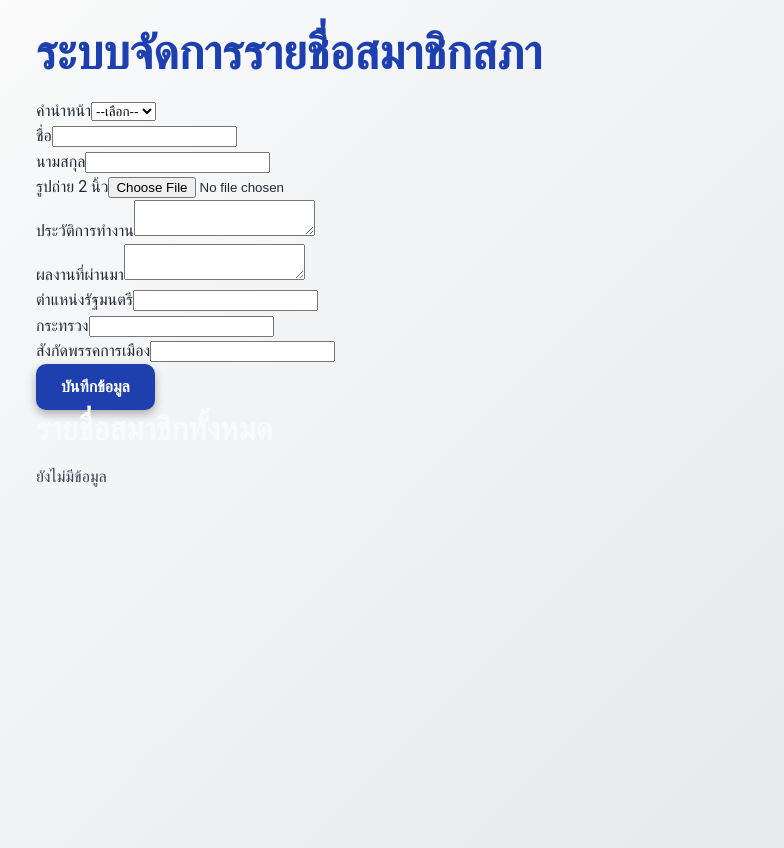
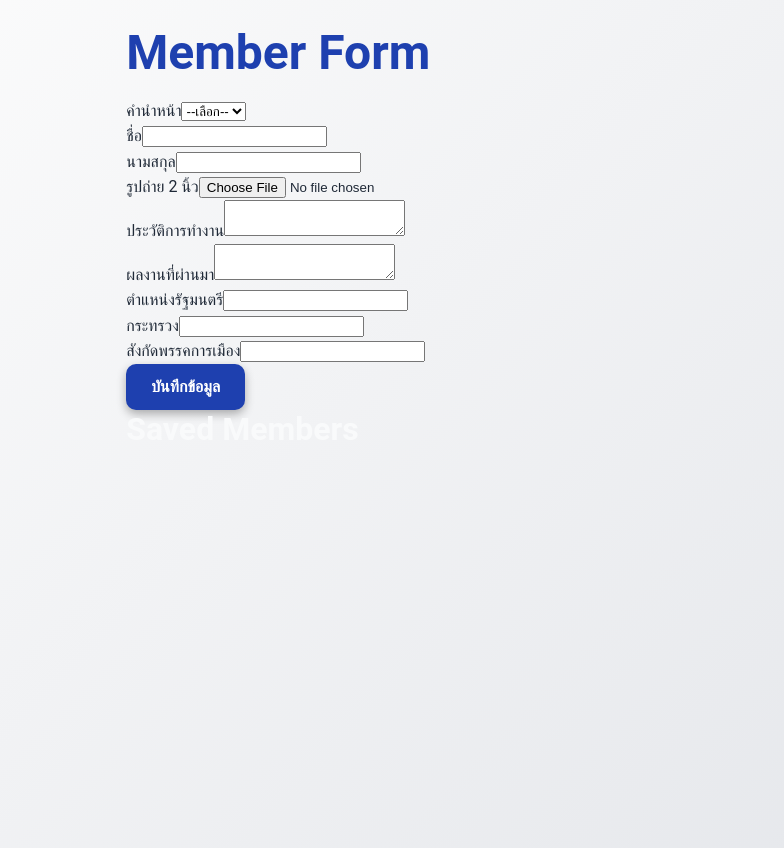
Before and after one commit to Chabiao44/palace, a React (Vite) app: page / in a window 1280 px wide. Shown: the whole page, without its empty margins (351-1135 px from the left). Built offline with nearby package versions, Linux system fonts and the light colour scheme.

Commit message:
App.tsx/MemberForm.tsx

```diff
--- a/src/App.tsx
+++ b/src/App.tsx
@@ -1,12 +1,12 @@
+// App.tsx
 import { useState } from "react";
 import MemberForm from "./MemberForm";
-import { v4 as uuidv4 } from "uuid";
 
-type Member = {
-  id: string;
+type MemberFormData = {
   prefix: string;
   firstName: string;
   lastName: string;
+  photo?: FileList;
   workHistory?: string;
   achievements?: string;
   ministerRole?: string;
@@ -14,100 +14,34 @@ type Member = {
   politicalParty: string;
 };
 
-function App() {
-  const [members, setMembers] = useState<Member[]>([]);
-  const [editingMember, setEditingMember] = useState<Member | null>(null);
+export default function App() {
+  const [members, setMembers] = useState<MemberFormData[]>([]);
 
-  const handleAddMember = (data: Omit<Member, "id">) => {
-    setMembers([...members, { id: uuidv4(), ...data }]);
-  };
+  // สำหรับแก้ไข member เราจะเก็บ selectedMember
+  const [selectedMember, setSelectedMember] = useState<MemberFormData | undefined>(undefined);
 
-  const handleUpdateMember = (data: Omit<Member, "id">) => {
-    if (!editingMember) return;
-    setMembers(
-      members.map((m) => (m.id === editingMember.id ? { ...m, ...data } : m))
-    );
-    setEditingMember(null);
-  };
-
-  const handleDeleteMember = (id: string) => {
-    setMembers(members.filter((m) => m.id !== id));
-  };
-
-  const handleEditClick = (member: Member) => {
-    setEditingMember(member);
+  const handleAddMember = (data: MemberFormData) => {
+    setMembers((prev) => [...prev, data]);
+    console.log("Saved Member:", data);
   };
 
   return (
-    <div className="min-h-screen bg-gradient-to-r from-blue-900 via-indigo-900 to-red-900 p-8 text-gray-100 font-serif">
-      {/* Header */}
-      <h1 className="text-5xl font-extrabold text-center text-yellow-400 mb-10 drop-shadow-lg">
-        ระบบจัดการรายชื่อสมาชิกสภา
-      </h1>
+    <div className="p-4">
+      <h1 className="text-2xl font-bold mb-4">Member Form</h1>
 
-      {/* Form */}
-      <div className="max-w-4xl mx-auto mb-12">
-        <MemberForm
-          onSubmit={editingMember ? handleUpdateMember : handleAddMember}
-          defaultValues={editingMember ?? undefined}
-        />
-      </div>
+      <MemberForm
+        onSubmit={handleAddMember}
+        defaultValues={selectedMember} // ส่ง undefined หรือ member ที่เลือก
+      />
 
-      {/* Member List */}
-      <div className="max-w-4xl mx-auto">
-        <h2 className="text-3xl font-bold mb-6 text-gray-200 border-b-2 border-yellow-400 pb-2">
-          รายชื่อสมาชิกทั้งหมด
-        </h2>
-
-        {members.length === 0 ? (
-          <p className="text-gray-300 text-lg italic">ยังไม่มีข้อมูล</p>
-        ) : (
-          <div className="grid gap-6">
-            {members.map((member) => (
-              <div
-                key={member.id}
-                className="bg-gray-800 border-l-4 border-yellow-400 p-6 rounded-xl shadow-2xl hover:shadow-3xl transition transform hover:-translate-y-1"
-              >
-                <div className="space-y-2">
-                  <p>
-                    <span className="font-bold text-blue-400">ชื่อ:</span>{" "}
-                    {member.prefix} {member.firstName} {member.lastName}
-                  </p>
-                  <p>
-                    <span className="font-bold text-blue-400">กระทรวง:</span>{" "}
-                    {member.ministry || "-"}
-                  </p>
-                  <p>
-                    <span className="font-bold text-blue-400">ตำแหน่ง:</span>{" "}
-                    {member.ministerRole || "-"}
-                  </p>
-                  <p>
-                    <span className="font-bold text-blue-400">พรรค:</span>{" "}
-                    {member.politicalParty}
-                  </p>
-                </div>
-
-                <div className="flex flex-col space-y-3 mt-4 md:mt-0 md:flex-row md:space-x-4 md:space-y-0 justify-end">
-                  <button
-                    onClick={() => handleEditClick(member)}
-                    className="bg-yellow-400 hover:bg-yellow-500 text-gray-900 font-bold px-6 py-2 rounded-lg shadow-lg transition"
-                  >
-                    แก้ไข
-                  </button>
-                  <button
-                    onClick={() => handleDeleteMember(member.id)}
-                    className="bg-red-600 hover:bg-red-700 text-white font-bold px-6 py-2 rounded-lg shadow-lg transition"
-                  >
-                    ลบ
-                  </button>
-                </div>
-              </div>
-            ))}
-          </div>
-        )}
-      </div>
+      <h2 className="text-xl font-semibold mt-6">Saved Members</h2>
+      <ul className="mt-2">
+        {members.map((m, index) => (
+          <li key={index} className="border p-2 my-1 rounded">
+            {m.prefix} {m.firstName} {m.lastName} - {m.politicalParty}
+          </li>
+        ))}
+      </ul>
     </div>
   );
 }
-
-export default App;
--- a/src/MemberForm.tsx
+++ b/src/MemberForm.tsx
@@ -1,16 +1,12 @@
-// MemberForm.tsx
 import { useForm } from "react-hook-form";
 import { zodResolver } from "@hookform/resolvers/zod";
 import { z } from "zod";
-import { Member } from "./types"; // สมมติคุณมี type Member
 
 const MemberSchema = z.object({
   prefix: z.string().min(1, "จำเป็นต้องเลือกคำนำหน้า"),
   firstName: z.string().min(1, "กรุณากรอกชื่อ"),
   lastName: z.string().min(1, "กรุณากรอกนามสกุล"),
-  photo: z
-    .any()
-    .refine((file) => file?.length === 1, "กรุณาอัปโหลดรูปถ่าย 2 นิ้ว"),
+  photo: z.any().optional().refine((file) => !file || file.length === 1, "กรุณาอัปโหลดรูปถ่าย 2 นิ้ว"),
   workHistory: z.string().optional(),
   achievements: z.string().optional(),
   ministerRole: z.string().optional(),
@@ -36,10 +32,7 @@ export default function MemberForm({ onSubmit, defaultValues }: MemberFormProps)
   });
 
   return (
-    <form
-      onSubmit={handleSubmit(onSubmit)}
-      className="space-y-4 p-4 max-w-xl mx-auto bg-white shadow rounded"
-    >
+    <form onSubmit={handleSubmit(onSubmit)} className="space-y-4 p-4 max-w-xl mx-auto bg-white shadow rounded">
       <div>
         <label>คำนำหน้า</label>
         <select {...register("prefix")} className="w-full border rounded p-2">
```
